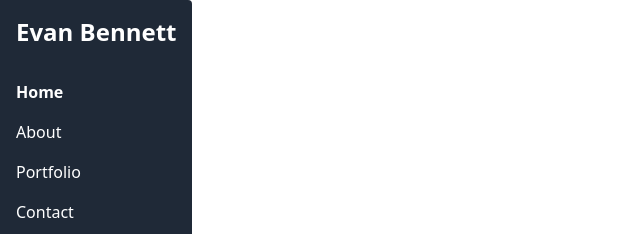
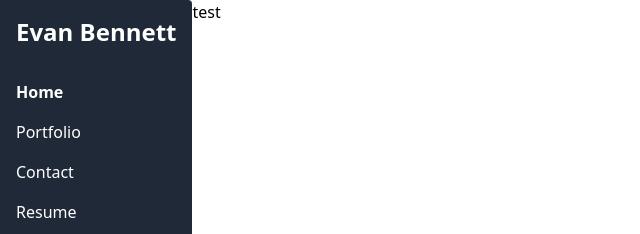
Before and after one commit to Evan8383/react-portfolio-template, a React (Vite) app: page / in a window 1280 px wide. Shown: the top 234 px of the page, without its empty margins (0-640 px from the left). Built offline with nearby package versions, Linux system fonts and the light colour scheme.

Commit message:
changed about page to be the main page

```diff
--- a/src/App.jsx
+++ b/src/App.jsx
@@ -8,8 +8,11 @@ function App() {
     <>
       <main className='sm:flex'>
         <Nav />
-        <Outlet className='mb-auto'/>
+        <div className='max-sm:h-screen'>
+          <Outlet />
+        </div>
       </main>
+
       <Footer />
     </>
   );
--- a/src/components/Footer.jsx
+++ b/src/components/Footer.jsx
@@ -2,7 +2,7 @@
 
 export default function Footer() {
   return (
-    <footer className="max-sm:absolute max-sm:bottom-0 flex flex-col gap-2 sm:flex-row py-6 w-full shrink-0 items-center px-4 md:px-6 border-t sm:border-t-0">
+    <footer className="flex flex-col gap-2 sm:flex-row py-6 w-full shrink-0 items-center px-4 md:px-6 border-t sm:border-t-0">
       <div className="space-y-1">
         <h3 className="text-base font-medium tracking-wider">Where to find me</h3>
         <div className="flex items-center gap-2 text-xs">
--- a/src/components/Nav.jsx
+++ b/src/components/Nav.jsx
@@ -18,9 +18,6 @@ function Nav() {
               <Link to="/" className={`text-white ${location.pathname === '/' ? 'font-bold' : ''} hover:text-blue-400 transition duration-300`}>Home</Link>
             </li>
             <li>
-              <Link to="/about" className={`text-white ${location.pathname === '/about' ? 'font-bold' : ''} hover:text-blue-400 transition duration-300`}>About</Link>
-            </li>
-            <li>
               <Link to="/portfolio" className={`text-white ${location.pathname === '/portfolio' ? 'font-bold' : ''} hover:text-blue-400 transition duration-300`}>Portfolio</Link>
             </li>
             <li>
--- a/src/main.jsx
+++ b/src/main.jsx
@@ -4,7 +4,7 @@ import ReactDOM from 'react-dom/client'
 import { createBrowserRouter, RouterProvider } from 'react-router-dom';
 
 import App from './App.jsx'
-import Home from './pages/Home.jsx'
+// import Home from './pages/Home.jsx'
 import About from './pages/About.jsx'
 import Portfolio from './pages/Portfolio.jsx'
 import Contact from './pages/Contact.jsx'
@@ -19,10 +19,6 @@ const router = createBrowserRouter([
     children: [
       {
         index: true,
-        element: <Home />
-      },
-      {
-        path: '/about',
         element: <About />
       },
       {
--- a/src/pages/About.jsx
+++ b/src/pages/About.jsx
@@ -1,6 +1,6 @@
 function About() {
 return(
-  <h1>test</h1>
+  <h1 className='mb-auto'>test</h1>
 )
 }
 
--- a/src/pages/Home.jsx
+++ /dev/null
@@ -1,5 +0,0 @@
-function Home() {
-
-}
-
-export default Home;
```
